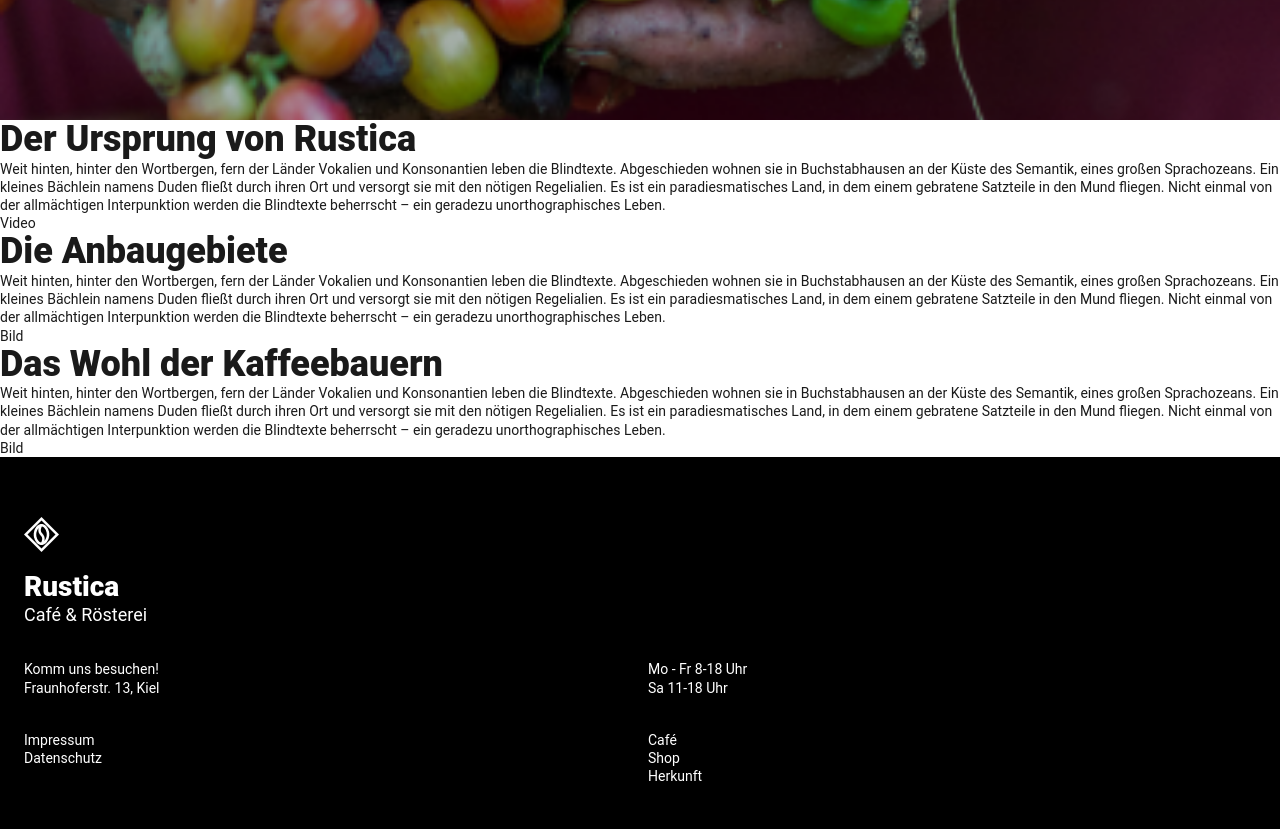
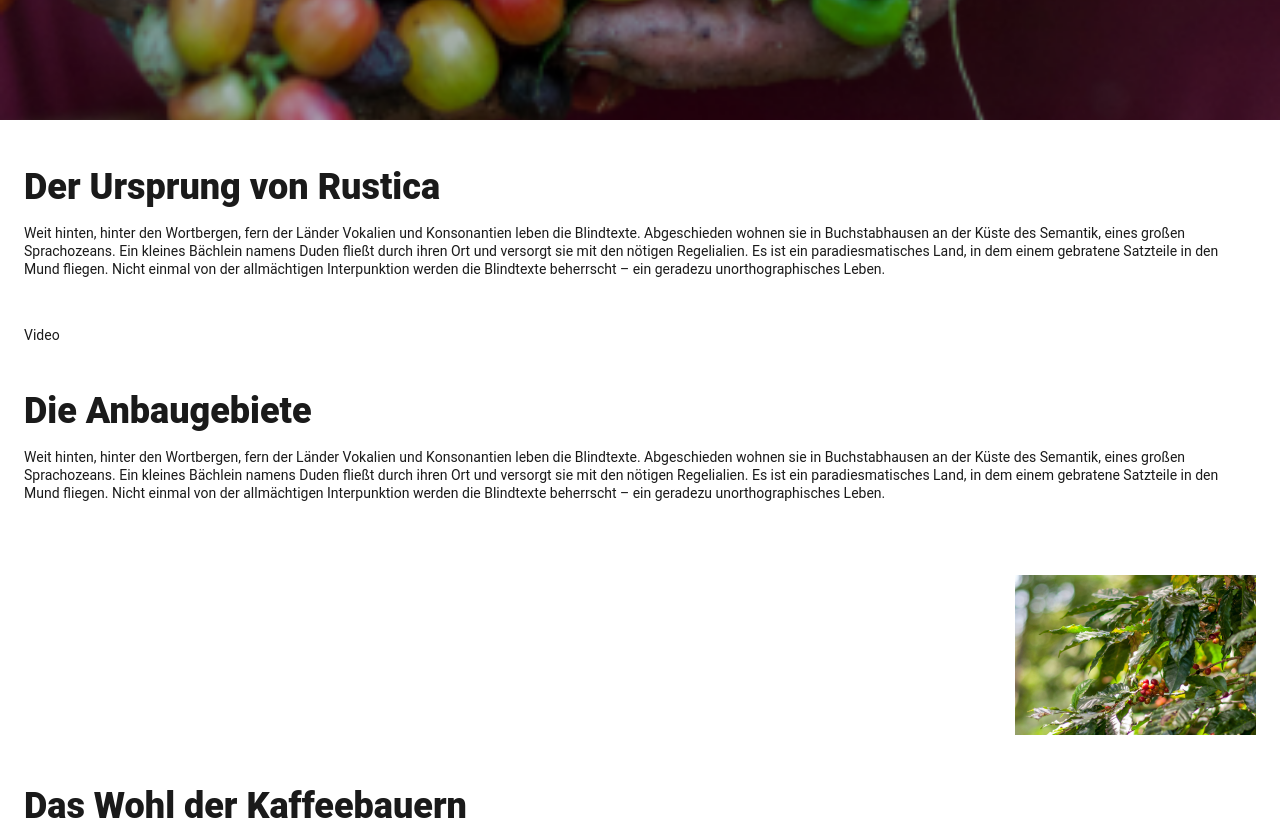
Before and after one commit to Medientourist/coffeeshop-website, a website: page src/sub-page/die_Herkunft.html in a window 1280 px wide. Shown: the part 280-1109 px from the top of the page. Drawn offline with nearby package versions, Linux system fonts and the light colour scheme; files that its build step writes are made by us from their sources.

Commit message:
from Seite größtenteils fertig

```diff
--- a/src/css/components/from.css
+++ b/src/css/components/from.css
@@ -4,3 +4,45 @@
     background-position: center;
     height: 50vh;
 }
+
+.from_body {
+    padding: 3rem 1.5rem 0;
+}
+
+.from_body section {
+    margin-bottom: 3rem;
+}
+
+.from_body section h2 {
+    margin-bottom: 1rem;
+}
+
+.from_body section p {
+    margin-bottom: 2rem;
+}
+
+.from_rustica {
+    padding-right: 5rem;
+}
+
+
+/* .from_growing_area {
+
+} */
+
+.from_growing_area_zone {
+    display: flex;
+    flex-wrap: wrap;
+    gap: 1rem;
+    justify-content: flex-end;
+}
+
+/* .from_growing_area_zone_text {
+
+} */
+
+.from_growing_area_zone_picture {
+    margin-top: 1.5rem;
+    height: auto;
+    width: auto;
+}
--- a/src/sub-page/die_Herkunft.html
+++ b/src/sub-page/die_Herkunft.html
@@ -12,9 +12,10 @@
         <div class="from_start_picture">
 
         </div>
+        <div class="from_body">
             <section>
                 <div>
-                <h2>Der Ursprung von Rustica</h2>
+                    <h2 class="from_rustica">Der Ursprung von Rustica</h2>
                     <p>
                     Weit hinten, hinter den Wortbergen,
                         fern der Länder Vokalien und Konsonantien leben die Blindtexte.
@@ -33,8 +34,9 @@
                     <!-- Video -->
                 </div>
             </section>
-        <section>
-            <div>
+            <section class="from_growing_area">
+                <div class="from_growing_area_zone">
+                    <div class="from_growing_area_zone_text">
                         <h2>Die Anbaugebiete</h2>
                         <p>
                         Weit hinten, hinter den Wortbergen,
@@ -47,11 +49,12 @@
                                 Nicht einmal von der allmächtigen Interpunktion werden die Blindtexte beherrscht – ein geradezu unorthographisches Leben.
                         </p>
                     </div>
+                    <div class="from_growing_area_zone_picture">
+                        <img src="\images\FEND-coffee-plant-2.png">
+                    </div>
+                </div>
             </section>
-        <div>
-            Bild
-            <!-- Bild -->
-        </div>
+
             <section>
                 <div>
                     <h2>Das Wohl der Kaffeebauern</h2>
@@ -66,10 +69,10 @@
                             Nicht einmal von der allmächtigen Interpunktion werden die Blindtexte beherrscht – ein geradezu unorthographisches Leben.
                     </p>
                 </div>
+                <div class="from_growing_area_zone_picture">
+                    <img src="\images\FEND-Coffee-worker.png">
+                </div>
             </section>
-        <div>
-            Bild
-            <!-- Bild -->
         </div>
     </main>
     {{> footer }}
```
Also changed, not shown: src/images/FEND-Coffee-worker.png (added), src/images/FEND-coffee-plant-2.png (added). Lines whose indentation alone changed are shown as unchanged.
